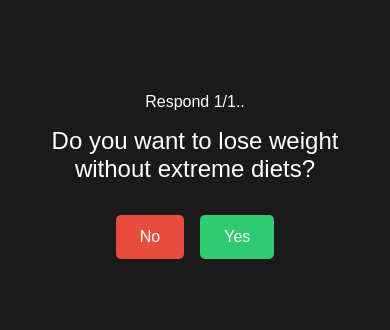
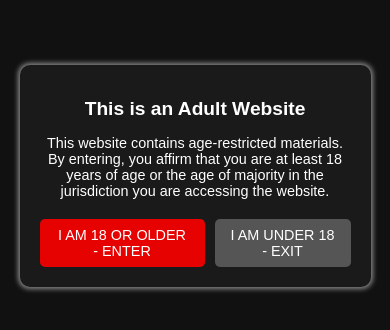
Before and after one commit to DantasDaniel9366/vitalforyou.site, a plain HTML site: page menorescue/index.html in a window 390 px wide. Shown: the part 246-576 px from the top of the page. Drawn offline with Linux system fonts and the light colour scheme.

Commit message:
Deploy presell for menorescue

```diff
--- a/menorescue/index.html
+++ b/menorescue/index.html
@@ -1,170 +1,86 @@
 <!DOCTYPE html>
 <html lang="en">
   <head>
-    <!-- Presell builder by theMinerX.com -->
     <meta charset="UTF-8" />
-    <meta
-      name="viewport"
-      content="width=device-width, initial-scale=1.0, viewport-fit=cover"
-    />
-    <meta name="description" content="Get yours today and enjoy the benefits of this amazing product. Order now for fast shipping and satisfaction guaranteed. Don't miss out on this great deal
+    <meta name="viewport" content="width=device-width, initial-scale=1.0" />
+    <meta name="description" content="Get yours today and experience the difference. High quality product, fast shipping, and excellent customer support. Satisfaction guaranteed or your money back.
 " />
     <meta name="keywords" content="Menorescue" />
     <meta name="robots" content="noindex, nofollow" />
+    <meta http-equiv="Content-Language" content="en" />
     <title>Menorescue</title>
     <style>
-      * {
+      body {
         margin: 0;
         padding: 0;
+        display: flex;
+        justify-content: center;
+        align-items: center;
+        height: 100vh;
+        background-color: #111111;
+        font-family: Arial, sans-serif;
+      }
+
+      .container {
+        box-shadow: 0 0 5px 2px rgba(255, 255, 255, 0.5);
+        /* Sombra branca */
+        background-color: #1a1a1a;
+        padding: 20px;
+        border-radius: 10px;
+        text-align: center;
+        color: white;
+        width: 90%;
+        max-width: 500px;
         box-sizing: border-box;
       }
 
-      .dark {
-        background-color: #1a1a1a;
-        color: white;
+      h1 {
+        font-size: 1.5em;
+        margin-bottom: 10px;
       }
 
-      .light {
-        background-color: #f0f0f0;
-        color: #333;
-      }
-
-      html,
-      body {
-        height: 100%;
-        width: 100%;
-        overflow: hidden;
-        font-family: Arial, Helvetica, sans-serif;
-      }
-
-      .container {
-        height: 100%;
-        width: 100%;
-        display: flex;
-        flex-direction: column;
-        justify-content: center;
-        align-items: center;
-        text-align: center;
-        padding: 20px;
-      }
-
-      .progress {
-        font-size: clamp(1rem, 3vw, 1.5rem);
-        margin-bottom: 1rem;
-      }
-
-      .question {
-        font-size: clamp(1.5rem, 5vw, 2.5rem);
-        margin-bottom: 2rem;
-        opacity: 0;
-        position: relative;
-        animation-duration: 0.5s;
-        animation-fill-mode: forwards;
-        max-width: 100%;
-        word-wrap: break-word;
-      }
-
-      .slide-in {
-        animation-name: slideInFromRight;
-      }
-
-      .slide-out {
-        animation-name: slideOutToLeft;
-      }
-
-      @keyframes slideInFromRight {
-        from {
-          transform: translateX(100%);
-          opacity: 0;
-        }
-
-        to {
-          transform: translateX(0);
-          opacity: 1;
-        }
-      }
-
-      @keyframes slideOutToLeft {
-        from {
-          transform: translateX(0);
-          opacity: 1;
-        }
-
-        to {
-          transform: translateX(-100%);
-          opacity: 0;
-        }
+      p {
+        font-size: 1em;
+        margin-bottom: 20px;
       }
 
       .buttons {
         display: flex;
         justify-content: center;
-        gap: 1rem;
+        gap: 10px;
       }
 
       button {
-        padding: clamp(0.8rem, 2vw, 1.2rem) clamp(1.5rem, 3vw, 2rem);
-        font-size: clamp(1rem, 2.5vw, 1.2rem);
+        padding: 10px 20px;
+        font-size: 1em;
         cursor: pointer;
-        color: #fff;
         border: none;
         border-radius: 5px;
-        transition: background-color 0.3s;
+        text-transform: uppercase;
       }
 
-      .btn-sim {
-        background-color: #2ecc71;
+      .enter-btn {
+        background-color: #e70202;
+        color: white;
       }
 
-      .btn-sim:hover {
-        background-color: #27ae60;
+      .exit-btn {
+        background-color: #555;
+        color: white;
       }
 
-      .btn-nao {
-        background-color: #e74c3c;
-      }
-
-      .btn-nao:hover {
-        background-color: #c0392b;
-      }
-
-      .loading-container {
-        display: flex;
-        flex-direction: column;
-        align-items: center;
-        gap: 1rem;
-      }
-
-      .loading-icon {
-        width: 40px;
-        height: 40px;
-        border: 4px solid #fff;
-        border-top: 4px solid #1a1a1a;
-        border-radius: 50%;
-        animation: spin 1s linear infinite;
-      }
-
-      @keyframes spin {
-        0% {
-          transform: rotate(0deg);
+      @media (max-width: 600px) {
+        h1 {
+          font-size: 1.2em;
         }
 
-        100% {
-          transform: rotate(360deg);
-        }
-      }
-
-      @media (max-height: 400px) {
-        .progress {
-          margin-bottom: 0.5rem;
+        p {
+          font-size: 0.9em;
         }
 
-        .question {
-          margin-bottom: 1rem;
-        }
-
-        .buttons {
-          gap: 0.5rem;
+        button {
+          font-size: 0.9em;
+          padding: 8px 15px;
         }
       }
     </style>
@@ -176,76 +92,24 @@
 
   </head>
 
-  <body class="dark">
-    <div class="container">
-      <div id="progress" class="progress"></div>
-      <div id="question" class="question"></div>
+  <body>
+    <div class="container" id="clicable">
+      <h1>This is an Adult Website</h1>
+      <p>This website contains age-restricted materials. By entering, you affirm that you are at least 18 years of age or the age of majority in the jurisdiction you are accessing the website.</p>
       <div class="buttons">
-        <button class="btn-nao" onclick="nextQuestion()">
-          No
-        </button>
-        <button class="btn-sim" onclick="nextQuestion()">
-          Yes
-        </button>
+        <button class="enter-btn">I am 18 or older - Enter</button>
+        <button class="exit-btn">I am under 18 - Exit</button>
       </div>
     </div>
 
+    <a id="goToPage" aria-label="go to your page" href="https://hop.clickbank.net/?affiliate=dantas1995&vendor=menorescue&v=bvsl" ></a>
     <script>
-      const questions = ["Do you want to lose weight without extreme diets?"];
-
-      let currentQuestionIndex = 0;
-      const questionElement = document.getElementById('question');
-      const progressElement = document.getElementById('progress');
-      const containerElement = document.querySelector('.container');
-
-      function updateProgress() {
-        progressElement.textContent = `Respond ${
-          currentQuestionIndex + 1
-        }/${questions.length}..`;
-      }
-
-      function showQuestion() {
-        questionElement.textContent = questions[currentQuestionIndex];
-        questionElement.classList.remove('slide-out');
-        questionElement.classList.add('slide-in');
-        updateProgress();
-      }
-
-      function showLoading() {
-        containerElement.innerHTML = `
-                <div class="loading-container">
-                    <div class="progress">Just a moment, checking your answers...</div>
-                    <div class="loading-icon"></div>
-                </div>
-            `;
-        setTimeout(showFinalMessage, 1500);
-      }
-
-      function showFinalMessage() {
-        containerElement.innerHTML = `
-                <div class="progress">Thank you! We'll redirect you soon...</div>
-            `;
-        setTimeout(() => {
+      document
+        .getElementById('clicable')
+        .addEventListener('click', function (e) {
+          e.stopPropagation();
           click();
-        }, 1000);
-      }
-
-      function nextQuestion() {
-        questionElement.classList.remove('slide-in');
-        questionElement.classList.add('slide-out');
-
-        setTimeout(() => {
-          currentQuestionIndex++;
-          if (currentQuestionIndex < questions.length) {
-            showQuestion();
-          } else {
-            showLoading(); // Última pergunta respondida
-          }
-        }, 500);
-      }
-
-      showQuestion();
+        });
     </script>
-    <a id="goToPage" aria-label="go to your page" href="https://5f4e12pf-4-sj668lm-hfffrm4.hop.clickbank.net" ></a>
   </body>
 </html>
```
